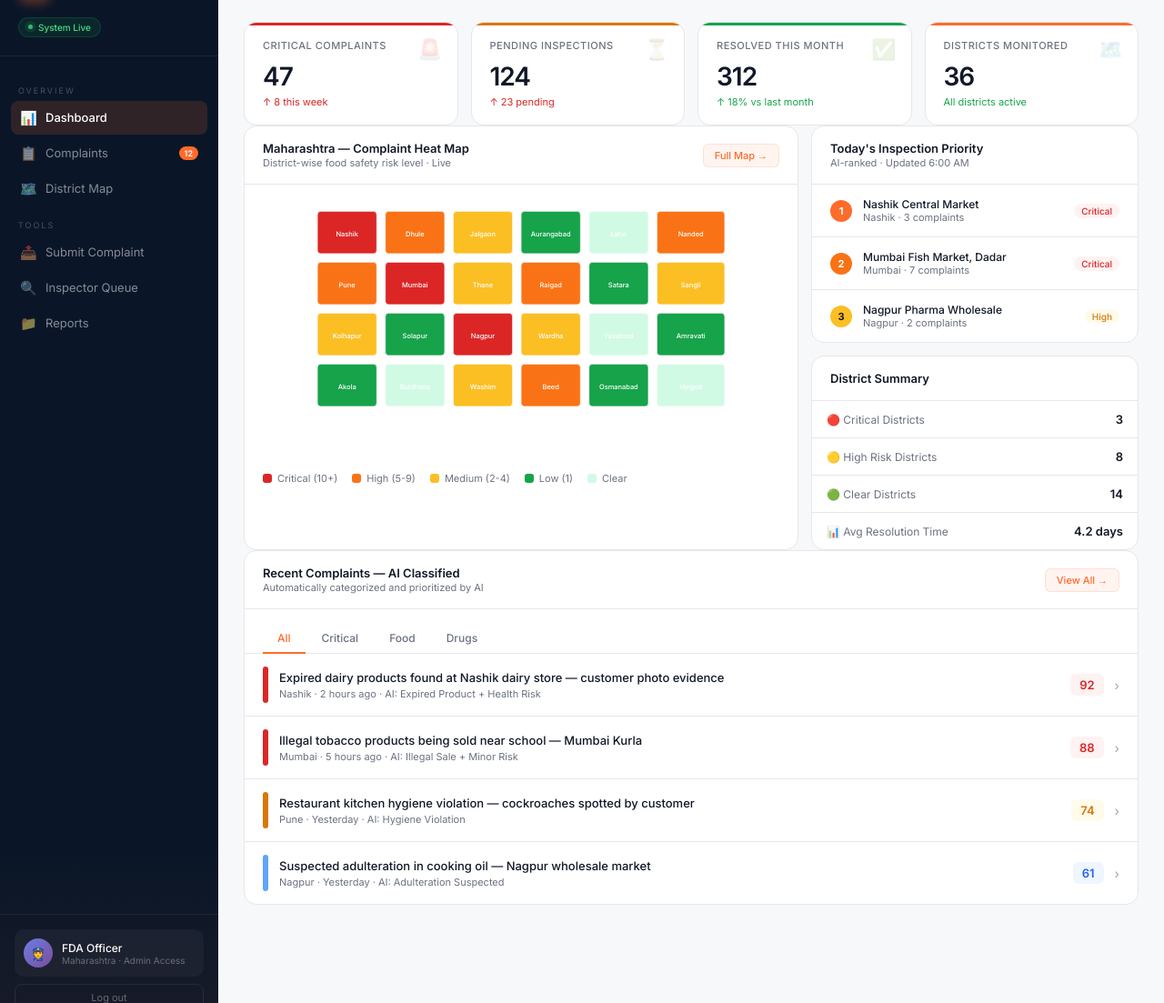
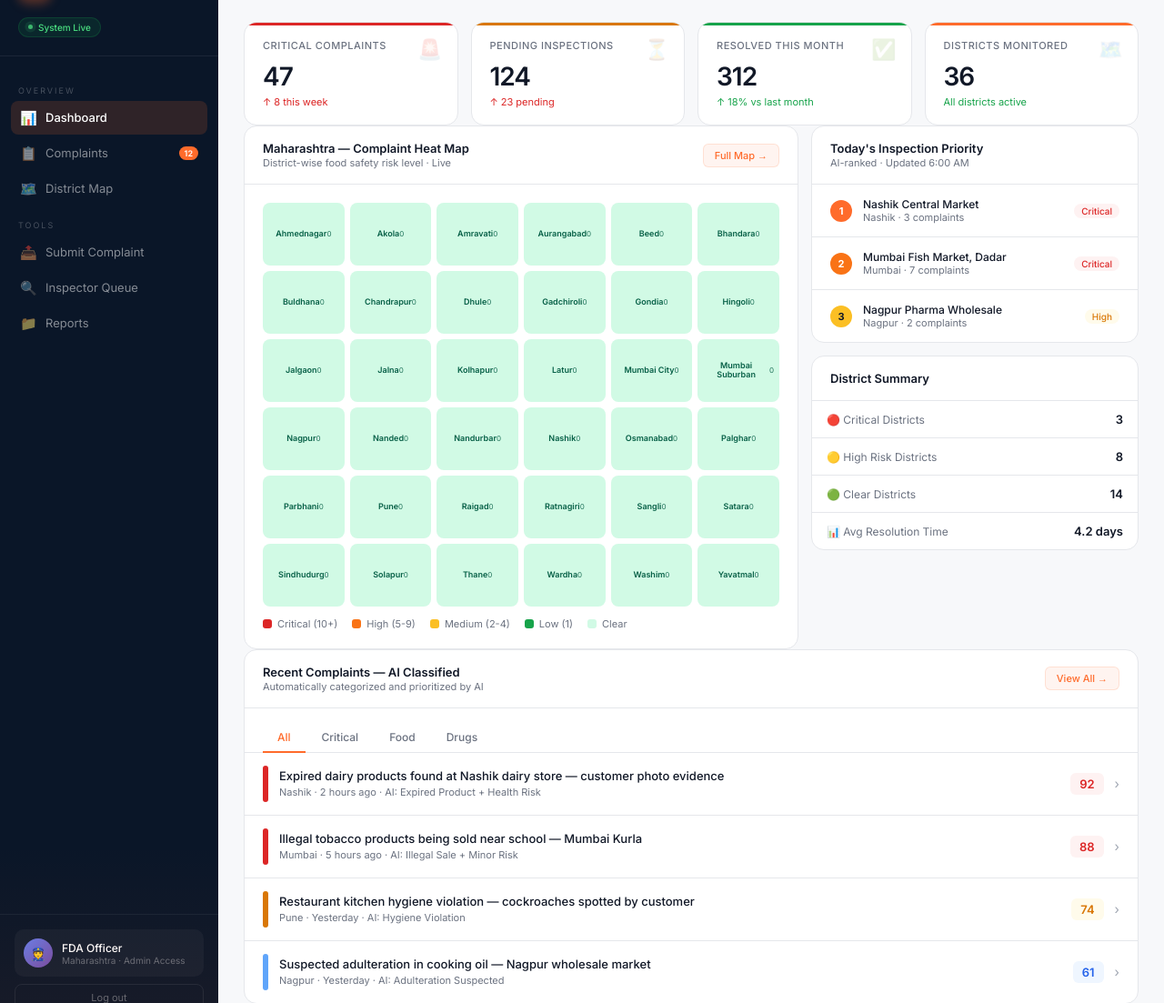
Before and after one commit to SHIVAM-1092/FDAMitra, a Flask app: page /dashboard in a window 1280 px wide. Shown: the part 60-1163 px from the top of the page at 91% size. Run offline with Flask 3, Linux system fonts and the light colour scheme; the visitor is signed in with stand-in values (Sample User, id 1); data that the repository does not hold is empty.

Commit message:
Add complaint detail modal, 36-district map with filtering, fix login autofill

```diff
--- a/app.py
+++ b/app.py
@@ -55,9 +55,15 @@ def setup_db():
             tags TEXT,
             summary TEXT,
             recommended_action TEXT,
-            status TEXT DEFAULT 'Pending'
+            status TEXT DEFAULT 'Pending',
+            complainant_name TEXT
         )
     """)
+    # Add column if upgrading from older schema
+    try:
+        c.execute("ALTER TABLE complaints ADD COLUMN complainant_name TEXT")
+    except sqlite3.OperationalError:
+        pass
     conn.commit()
     conn.close()
 
@@ -66,8 +72,8 @@ def save_complaint(data, analysis):
     c = conn.cursor()
     c.execute("""
         INSERT INTO complaints
-        (timestamp, district, location, complaint_type, description, score, severity, category, tags, summary, recommended_action)
-        VALUES (?, ?, ?, ?, ?, ?, ?, ?, ?, ?, ?)
+        (timestamp, district, location, complaint_type, description, score, severity, category, tags, summary, recommended_action, complainant_name)
+        VALUES (?, ?, ?, ?, ?, ?, ?, ?, ?, ?, ?, ?)
     """, (
         datetime.datetime.now().isoformat(),
         data.get('district', ''),
@@ -79,7 +85,8 @@ def save_complaint(data, analysis):
         analysis.get('category', ''),
         json.dumps(analysis.get('tags', [])),
         analysis.get('summary', ''),
-        analysis.get('recommended_action', '')
+        analysis.get('recommended_action', ''),
+        data.get('name', '')
     ))
     conn.commit()
     conn.close()
@@ -105,6 +112,66 @@ def get_stats():
     total = c.fetchone()[0]
     conn.close()
     return {"critical": critical, "pending": pending, "resolved": resolved, "total": total}
+
+# All 36 Maharashtra districts
+ALL_DISTRICTS = [
+    "Mumbai City","Mumbai Suburban","Thane","Palghar","Raigad","Ratnagiri","Sindhudurg",
+    "Pune","Satara","Sangli","Solapur","Kolhapur",
+    "Nashik","Dhule","Nandurbar","Jalgaon","Ahmednagar",
+    "Aurangabad","Jalna","Beed","Latur","Osmanabad","Nanded","Parbhani","Hingoli",
+    "Amravati","Akola","Washim","Buldhana","Yavatmal",
+    "Nagpur","Wardha","Chandrapur","Gadchiroli","Gondia","Bhandara"
+]
+
+def get_district_data():
+    conn = sqlite3.connect("fdamitra.db")
+    c = conn.cursor()
+    result = {}
+    for d in ALL_DISTRICTS:
+        c.execute("SELECT COUNT(*) FROM complaints WHERE district=?", (d,))
+        count = c.fetchone()[0]
+        if count >= 10: level = "critical"
+        elif count >= 5: level = "high"
+        elif count >= 2: level = "medium"
+        elif count == 1: level = "low"
+        else: level = "none"
+        result[d] = {"count": count, "level": level}
+    conn.close()
+    return result
+
+def get_complaints_by_district(district):
+    conn = sqlite3.connect("fdamitra.db")
+    c = conn.cursor()
+    c.execute("SELECT * FROM complaints WHERE district=? ORDER BY score DESC, timestamp DESC", (district,))
+    rows = c.fetchall()
+    conn.close()
+    result = []
+    for r in rows:
+        result.append({
+            "id": r[0], "timestamp": r[1], "district": r[2],
+            "location": r[3], "type": r[4], "description": r[5],
+            "score": r[6], "severity": r[7], "category": r[8],
+            "tags": json.loads(r[9]) if r[9] else [],
+            "summary": r[10], "action": r[11], "status": r[12]
+        })
+    return result
+
+def get_complaint_by_id(complaint_id):
+    conn = sqlite3.connect("fdamitra.db")
+    c = conn.cursor()
+    c.execute("SELECT * FROM complaints WHERE id=?", (complaint_id,))
+    r = c.fetchone()
+    conn.close()
+    if not r:
+        return None
+    return {
+        "id": r[0], "timestamp": r[1], "district": r[2],
+        "location": r[3], "type": r[4], "description": r[5],
+        "score": r[6], "severity": r[7], "category": r[8],
+        "tags": json.loads(r[9]) if r[9] else [],
+        "summary": r[10], "action": r[11], "status": r[12],
+        "complainant_name": r[13] if len(r) > 13 else None
+    }
 
 # ─── AUTH DECORATOR ───
 def login_required(f):
@@ -211,9 +278,28 @@ def complaints():
             "location": r[3], "type": r[4], "description": r[5],
             "score": r[6], "severity": r[7], "category": r[8],
             "tags": json.loads(r[9]) if r[9] else [],
-            "summary": r[10], "action": r[11], "status": r[12]
+            "summary": r[10], "action": r[11], "status": r[12],
+            "complainant_name": r[13] if len(r) > 13 else None
         })
     return jsonify(result)
+
+@app.route("/complaint/<int:complaint_id>", methods=["GET"])
+@login_required
+def complaint_detail(complaint_id):
+    c = get_complaint_by_id(complaint_id)
+    if not c:
+        return jsonify({"error": "Not found"}), 404
+    return jsonify(c)
+
+@app.route("/districts", methods=["GET"])
+@login_required
+def districts():
+    return jsonify(get_district_data())
+
+@app.route("/district/<district_name>/complaints", methods=["GET"])
+@login_required
+def district_complaints(district_name):
+    return jsonify(get_complaints_by_district(district_name))
 
 @app.route("/stats", methods=["GET"])
 def stats():
--- a/templates/index.html
+++ b/templates/index.html
@@ -164,16 +164,81 @@ html,body{height:100%;font-family:'Inter',sans-serif;background:var(--bg);color:
 
 /* MAP AREA */
 .map-area{padding:20px;position:relative;}
-.map-svg{width:100%;height:280px;}
+.district-grid{display:grid;grid-template-columns:repeat(6,1fr);gap:6px;}
+.district-cell{
+  aspect-ratio:1.3;border-radius:8px;cursor:pointer;
+  display:flex;align-items:center;justify-content:center;text-align:center;
+  font-size:9px;font-weight:600;color:#fff;padding:4px;
+  transition:all 0.15s;border:2px solid transparent;
+  line-height:1.2;
+}
+.district-cell:hover{transform:scale(1.06);z-index:2;box-shadow:0 4px 12px rgba(0,0,0,0.2);}
+.district-cell.selected{border-color:var(--navy);box-shadow:0 0 0 2px var(--navy);}
+.district-cell.critical{background:#DC2626;}
+.district-cell.high{background:#F97316;}
+.district-cell.medium{background:#FBBF24;color:#111827;}
+.district-cell.low{background:#16A34A;}
+.district-cell.none{background:#D1FAE5;color:#065F46;}
+.district-count{display:block;font-size:8px;opacity:0.85;font-weight:400;margin-top:1px;}
 
-/* Maharashtra SVG districts - simplified shapes */
-.district{cursor:pointer;transition:all 0.2s;stroke:#fff;stroke-width:0.8;}
-.district:hover{opacity:0.8;stroke-width:1.5;}
-.district.critical{fill:#DC2626;}
-.district.high{fill:#F97316;}
-.district.medium{fill:#FBBF24;}
-.district.low{fill:#16A34A;}
-.district.none{fill:#D1FAE5;}
+/* MODAL */
+.modal-overlay{
+  position:fixed;inset:0;background:rgba(10,22,40,0.6);
+  display:none;align-items:center;justify-content:center;z-index:200;
+  padding:20px;backdrop-filter:blur(2px);
+}
+.modal-overlay.show{display:flex;animation:fadeIn 0.2s ease;}
+@keyframes fadeIn{from{opacity:0}to{opacity:1}}
+.modal-box{
+  background:var(--white);border-radius:16px;width:100%;max-width:520px;
+  max-height:85vh;overflow-y:auto;
+  animation:modalIn 0.25s cubic-bezier(0.16,1,0.3,1);
+}
+@keyframes modalIn{from{opacity:0;transform:translateY(20px) scale(0.97)}to{opacity:1;transform:none}}
+.modal-header{
+  padding:20px 24px;border-bottom:1px solid var(--border);
+  display:flex;align-items:flex-start;justify-content:space-between;
+  position:sticky;top:0;background:var(--white);
+}
+.modal-title{font-size:16px;font-weight:600;color:var(--text);margin-bottom:4px;}
+.modal-sub{font-size:12px;color:var(--text2);}
+.modal-close{
+  width:32px;height:32px;border-radius:8px;border:1px solid var(--border);
+  background:var(--white);cursor:pointer;font-size:16px;color:var(--text2);
+  display:flex;align-items:center;justify-content:center;flex-shrink:0;
+}
+.modal-close:hover{background:var(--bg);}
+.modal-body{padding:20px 24px;}
+.modal-score-row{display:flex;align-items:center;gap:12px;margin-bottom:20px;}
+.modal-score-badge{
+  font-size:22px;font-weight:700;padding:8px 16px;border-radius:10px;
+}
+.modal-score-badge.score-critical{background:#FEF2F2;color:var(--red);}
+.modal-score-badge.score-high{background:#FFFBEB;color:var(--yellow);}
+.modal-score-badge.score-medium{background:#EFF6FF;color:#2563EB;}
+.modal-severity{font-size:12px;font-weight:600;padding:5px 12px;border-radius:20px;}
+.modal-severity.score-critical{background:#FEF2F2;color:var(--red);}
+.modal-severity.score-high{background:#FFFBEB;color:var(--yellow);}
+.modal-severity.score-medium{background:#EFF6FF;color:#2563EB;}
+.modal-field{margin-bottom:16px;}
+.modal-field-label{font-size:11px;color:var(--text2);text-transform:uppercase;letter-spacing:0.5px;font-weight:500;margin-bottom:5px;}
+.modal-field-value{font-size:13px;color:var(--text);line-height:1.6;}
+.modal-tags-row{display:flex;flex-wrap:wrap;gap:6px;}
+.modal-evidence{
+  border:1.5px dashed var(--border);border-radius:10px;padding:24px;
+  text-align:center;color:var(--text2);font-size:12px;background:var(--bg);
+}
+.modal-evidence-icon{font-size:24px;margin-bottom:6px;display:block;opacity:0.4;}
+
+/* DISTRICT FILTER BANNER */
+.district-filter-banner{
+  display:none;background:rgba(255,107,43,0.06);border:1px solid rgba(255,107,43,0.15);
+  border-radius:10px;padding:10px 16px;margin-bottom:14px;
+  align-items:center;justify-content:space-between;
+}
+.district-filter-banner.show{display:flex;}
+.dfb-text{font-size:12px;color:var(--text);font-weight:500;}
+.dfb-clear{font-size:11px;color:var(--saffron);font-weight:500;cursor:pointer;background:none;border:none;}
 
 .map-legend{display:flex;gap:16px;margin-top:12px;flex-wrap:wrap;}
 .legend-item{display:flex;align-items:center;gap:6px;font-size:11px;color:var(--text2);}
@@ -437,56 +502,7 @@ html,body{height:100%;font-family:'Inter',sans-serif;background:var(--bg);color:
             <div class="card-action">Full Map →</div>
           </div>
           <div class="map-area">
-            <svg class="map-svg" viewBox="0 0 500 300" xmlns="http://www.w3.org/2000/svg">
-              <rect class="district critical" x="10" y="10" width="70" height="50" rx="4" title="Nashik"/>
-              <rect class="district high" x="90" y="10" width="70" height="50" rx="4"/>
-              <rect class="district medium" x="170" y="10" width="70" height="50" rx="4"/>
-              <rect class="district low" x="250" y="10" width="70" height="50" rx="4"/>
-              <rect class="district none" x="330" y="10" width="70" height="50" rx="4"/>
-              <rect class="district high" x="410" y="10" width="80" height="50" rx="4"/>
-              <rect class="district high" x="10" y="70" width="70" height="50" rx="4"/>
-              <rect class="district critical" x="90" y="70" width="70" height="50" rx="4"/>
-              <rect class="district medium" x="170" y="70" width="70" height="50" rx="4"/>
-              <rect class="district high" x="250" y="70" width="70" height="50" rx="4"/>
-              <rect class="district low" x="330" y="70" width="70" height="50" rx="4"/>
-              <rect class="district medium" x="410" y="70" width="80" height="50" rx="4"/>
-              <rect class="district medium" x="10" y="130" width="70" height="50" rx="4"/>
-              <rect class="district low" x="90" y="130" width="70" height="50" rx="4"/>
-              <rect class="district critical" x="170" y="130" width="70" height="50" rx="4"/>
-              <rect class="district medium" x="250" y="130" width="70" height="50" rx="4"/>
-              <rect class="district none" x="330" y="130" width="70" height="50" rx="4"/>
-              <rect class="district low" x="410" y="130" width="80" height="50" rx="4"/>
-              <rect class="district low" x="10" y="190" width="70" height="50" rx="4"/>
-              <rect class="district none" x="90" y="190" width="70" height="50" rx="4"/>
-              <rect class="district medium" x="170" y="190" width="70" height="50" rx="4"/>
-              <rect class="district high" x="250" y="190" width="70" height="50" rx="4"/>
-              <rect class="district low" x="330" y="190" width="70" height="50" rx="4"/>
-              <rect class="district none" x="410" y="190" width="80" height="50" rx="4"/>
-              <text x="45" y="40" text-anchor="middle" font-size="8" fill="white" font-weight="500">Nashik</text>
-              <text x="125" y="40" text-anchor="middle" font-size="8" fill="white" font-weight="500">Dhule</text>
-              <text x="205" y="40" text-anchor="middle" font-size="8" fill="white" font-weight="500">Jalgaon</text>
-              <text x="285" y="40" text-anchor="middle" font-size="8" fill="white" font-weight="500">Aurangabad</text>
-              <text x="365" y="40" text-anchor="middle" font-size="8" fill="white" font-weight="500">Latur</text>
-              <text x="450" y="40" text-anchor="middle" font-size="8" fill="white" font-weight="500">Nanded</text>
-              <text x="45" y="100" text-anchor="middle" font-size="8" fill="white" font-weight="500">Pune</text>
-              <text x="125" y="100" text-anchor="middle" font-size="8" fill="white" font-weight="500">Mumbai</text>
-              <text x="205" y="100" text-anchor="middle" font-size="8" fill="white" font-weight="500">Thane</text>
-              <text x="285" y="100" text-anchor="middle" font-size="8" fill="white" font-weight="500">Raigad</text>
-              <text x="365" y="100" text-anchor="middle" font-size="8" fill="white" font-weight="500">Satara</text>
-              <text x="450" y="100" text-anchor="middle" font-size="8" fill="white" font-weight="500">Sangli</text>
-              <text x="45" y="160" text-anchor="middle" font-size="8" fill="white" font-weight="500">Kolhapur</text>
-              <text x="125" y="160" text-anchor="middle" font-size="8" fill="white" font-weight="500">Solapur</text>
-              <text x="205" y="160" text-anchor="middle" font-size="8" fill="white" font-weight="500">Nagpur</text>
-              <text x="285" y="160" text-anchor="middle" font-size="8" fill="white" font-weight="500">Wardha</text>
-              <text x="365" y="160" text-anchor="middle" font-size="8" fill="white" font-weight="500">Yavatmal</text>
-              <text x="450" y="160" text-anchor="middle" font-size="8" fill="white" font-weight="500">Amravati</text>
-              <text x="45" y="220" text-anchor="middle" font-size="8" fill="white" font-weight="500">Akola</text>
-              <text x="125" y="220" text-anchor="middle" font-size="8" fill="white" font-weight="500">Buldhana</text>
-              <text x="205" y="220" text-anchor="middle" font-size="8" fill="white" font-weight="500">Washim</text>
-              <text x="285" y="220" text-anchor="middle" font-size="8" fill="white" font-weight="500">Beed</text>
-              <text x="365" y="220" text-anchor="middle" font-size="8" fill="white" font-weight="500">Osmanabad</text>
-              <text x="450" y="220" text-anchor="middle" font-size="8" fill="white" font-weight="500">Hingoli</text>
-            </svg>
+            <div class="district-grid" id="districtGrid"></div>
             <div class="map-legend">
               <div class="legend-item"><div class="legend-dot" style="background:#DC2626"></div>Critical (10+)</div>
               <div class="legend-item"><div class="legend-dot" style="background:#F97316"></div>High (5-9)</div>
@@ -685,6 +701,12 @@ html,body{height:100%;font-family:'Inter',sans-serif;background:var(--bg);color:
           </div>
           <div class="card-action" onclick="loadComplaints()">Refresh</div>
         </div>
+        <div style="padding:16px 20px 0;">
+          <div class="district-filter-banner" id="districtFilterBanner">
+            <span class="dfb-text" id="dfbText">Filtered by district</span>
+            <button class="dfb-clear" onclick="clearDistrictFilter()">Clear filter ✕</button>
+          </div>
+        </div>
         <div class="complaints-list" id="complaints-list-real">
           <div class="empty">
             <div class="empty-icon">📋</div>
@@ -703,6 +725,22 @@ html,body{height:100%;font-family:'Inter',sans-serif;background:var(--bg);color:
 <div class="toast" id="toast">
   <span class="toast-icon">✅</span>
   <span id="toast-msg">Complaint submitted successfully!</span>
+</div>
+
+<!-- COMPLAINT DETAIL MODAL -->
+<div class="modal-overlay" id="modalOverlay" onclick="if(event.target===this)closeModal()">
+  <div class="modal-box">
+    <div class="modal-header">
+      <div>
+        <div class="modal-title" id="modalTitle">Complaint Details</div>
+        <div class="modal-sub" id="modalSub">Loading...</div>
+      </div>
+      <button class="modal-close" onclick="closeModal()">✕</button>
+    </div>
+    <div class="modal-body" id="modalBody">
+      <div class="empty"><div class="empty-icon">⏳</div><div class="empty-text">Loading complaint...</div></div>
+    </div>
+  </div>
 </div>
 
 <script>
@@ -741,16 +779,25 @@ function scoreClass(score){
 
 async function loadComplaints(){
   const container=document.getElementById('complaints-list-real');
+  const banner=document.getElementById('districtFilterBanner');
   try{
-    const res=await fetch('/complaints');
+    let url='/complaints';
+    if(activeDistrictFilter){
+      url='/district/'+encodeURIComponent(activeDistrictFilter)+'/complaints';
+      banner.classList.add('show');
+      document.getElementById('dfbText').textContent='Showing complaints from '+activeDistrictFilter;
+    }else{
+      banner.classList.remove('show');
+    }
+    const res=await fetch(url);
     const data=await res.json();
     if(!data.length){
-      container.innerHTML='<div class="empty"><div class="empty-icon">📋</div><div class="empty-text">No complaints yet. Submit one to see it here.</div></div>';
+      container.innerHTML='<div class="empty"><div class="empty-icon">📋</div><div class="empty-text">No complaints found'+(activeDistrictFilter?' for '+activeDistrictFilter:' yet')+'.</div></div>';
       return;
     }
     container.innerHTML=data.map(c=>{
       const cls=scoreClass(c.score);
-      return `<div class="complaint-item">
+      return `<div class="complaint-item" onclick="openComplaintModal(${c.id})">
         <div class="ci-priority ${cls.priority}"></div>
         <div class="ci-info">
           <div class="ci-title">${c.summary||c.type}</div>
@@ -774,7 +821,7 @@ async function loadDashboardComplaints(){
     if(!data.length)return;
     container.innerHTML=data.slice(0,4).map(c=>{
       const cls=scoreClass(c.score);
-      return `<div class="complaint-item">
+      return `<div class="complaint-item" onclick="openComplaintModal(${c.id})">
         <div class="ci-priority ${cls.priority}"></div>
         <div class="ci-info">
           <div class="ci-title">${c.summary||c.type}</div>
@@ -801,7 +848,105 @@ async function loadStats(){
 // Load real data on page load
 window.addEventListener('DOMContentLoaded',()=>{
   loadDashboardComplaints();
+  loadDistrictGrid();
 });
+
+let activeDistrictFilter=null;
+
+async function loadDistrictGrid(){
+  const grid=document.getElementById('districtGrid');
+  if(!grid)return;
+  try{
+    const res=await fetch('/districts');
+    const data=await res.json();
+    grid.innerHTML=Object.entries(data).map(([name,info])=>{
+      return `<div class="district-cell ${info.level}" onclick="filterByDistrict('${name}')" title="${name}: ${info.count} complaints">
+        ${name}<span class="district-count">${info.count}</span>
+      </div>`;
+    }).join('');
+  }catch(e){
+    grid.innerHTML='<div class="empty-text">Could not load district data</div>';
+  }
+}
+
+function filterByDistrict(name){
+  activeDistrictFilter=name;
+  // Switch to complaints page
+  document.querySelectorAll('[id^="page-"]').forEach(el=>el.style.display='none');
+  document.getElementById('page-complaints').style.display='block';
+  document.querySelectorAll('.nav-item').forEach(el=>el.classList.remove('active'));
+  document.querySelectorAll('.nav-item')[1].classList.add('active');
+  document.getElementById('pageTitle').textContent='Complaints';
+  document.getElementById('pageSub').textContent='Filtered by district';
+  loadComplaints();
+}
+
+function clearDistrictFilter(){
+  activeDistrictFilter=null;
+  loadComplaints();
+}
+
+// Modal functions
+async function openComplaintModal(id){
+  const overlay=document.getElementById('modalOverlay');
+  const body=document.getElementById('modalBody');
+  overlay.classList.add('show');
+  document.getElementById('modalTitle').textContent='Complaint Details';
+  document.getElementById('modalSub').textContent='Loading...';
+  body.innerHTML='<div class="empty"><div class="empty-icon">⏳</div><div class="empty-text">Loading complaint...</div></div>';
+
+  try{
+    const res=await fetch('/complaint/'+id);
+    const c=await res.json();
+    if(c.error){
+      body.innerHTML='<div class="empty"><div class="empty-icon">⚠️</div><div class="empty-text">Could not load this complaint.</div></div>';
+      return;
+    }
+    const cls=scoreClass(c.score);
+    document.getElementById('modalTitle').textContent=c.category||c.type||'Complaint';
+    document.getElementById('modalSub').textContent=(c.district||'Maharashtra')+' · '+timeAgo(c.timestamp);
+
+    body.innerHTML=`
+      <div class="modal-score-row">
+        <div class="modal-score-badge ${cls.score}">${c.score}/100</div>
+        <span class="modal-severity ${cls.score}">${c.severity||'—'}</span>
+      </div>
+      <div class="modal-field">
+        <div class="modal-field-label">Complainant</div>
+        <div class="modal-field-value">${c.complainant_name || 'Anonymous'}</div>
+      </div>
+      <div class="modal-field">
+        <div class="modal-field-label">Location</div>
+        <div class="modal-field-value">${c.location || 'Not specified'} · ${c.district || 'Maharashtra'}</div>
+      </div>
+      <div class="modal-field">
+        <div class="modal-field-label">Full Complaint</div>
+        <div class="modal-field-value">${c.description || c.summary || 'No description provided.'}</div>
+      </div>
+      <div class="modal-field">
+        <div class="modal-field-label">AI Tags</div>
+        <div class="modal-tags-row">${(c.tags||[]).map(t=>`<span class="ai-tag tag-${c.score>=80?'red':c.score>=60?'yellow':'blue'}">${t}</span>`).join('')}</div>
+      </div>
+      <div class="modal-field">
+        <div class="modal-field-label">Recommended Action</div>
+        <div class="modal-field-value">${c.action || 'Schedule inspection'}</div>
+      </div>
+      <div class="modal-field">
+        <div class="modal-field-label">Photo Evidence</div>
+        <div class="modal-evidence">
+          <span class="modal-evidence-icon">📷</span>
+          No photo was attached to this complaint
+        </div>
+      </div>
+    `;
+  }catch(e){
+    body.innerHTML='<div class="empty"><div class="empty-icon">⚠️</div><div class="empty-text">Something went wrong loading this complaint.</div></div>';
+  }
+}
+
+function closeModal(){
+  document.getElementById('modalOverlay').classList.remove('show');
+}
 
 // Page navigation
 const pages={
--- a/templates/login.html
+++ b/templates/login.html
@@ -94,11 +94,11 @@ html,body{height:100%;font-family:'Inter',sans-serif;background:var(--navy);colo
 
   <div class="form-group">
     <label class="form-label">Username</label>
-    <input class="form-input" type="text" id="username" placeholder="Enter your username" onkeydown="if(event.key==='Enter')doLogin()"/>
+    <input class="form-input" type="text" id="username" name="fda-user-field" placeholder="Enter your username" autocomplete="off" onkeydown="if(event.key==='Enter')doLogin()"/>
   </div>
   <div class="form-group">
     <label class="form-label">Password</label>
-    <input class="form-input" type="password" id="password" placeholder="Enter your password" onkeydown="if(event.key==='Enter')doLogin()"/>
+    <input class="form-input" type="password" id="password" name="fda-pass-field" placeholder="Enter your password" autocomplete="new-password" onkeydown="if(event.key==='Enter')doLogin()"/>
   </div>
 
   <button class="login-btn" onclick="doLogin()" id="login-btn">Sign In</button>
```
